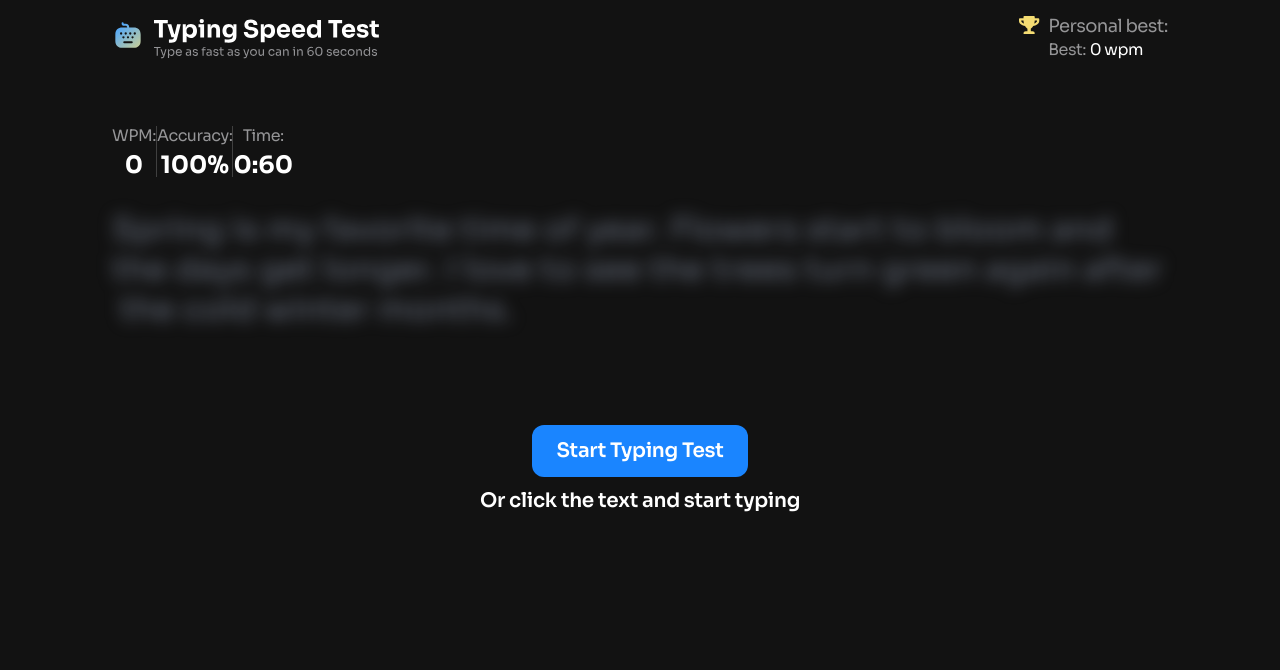
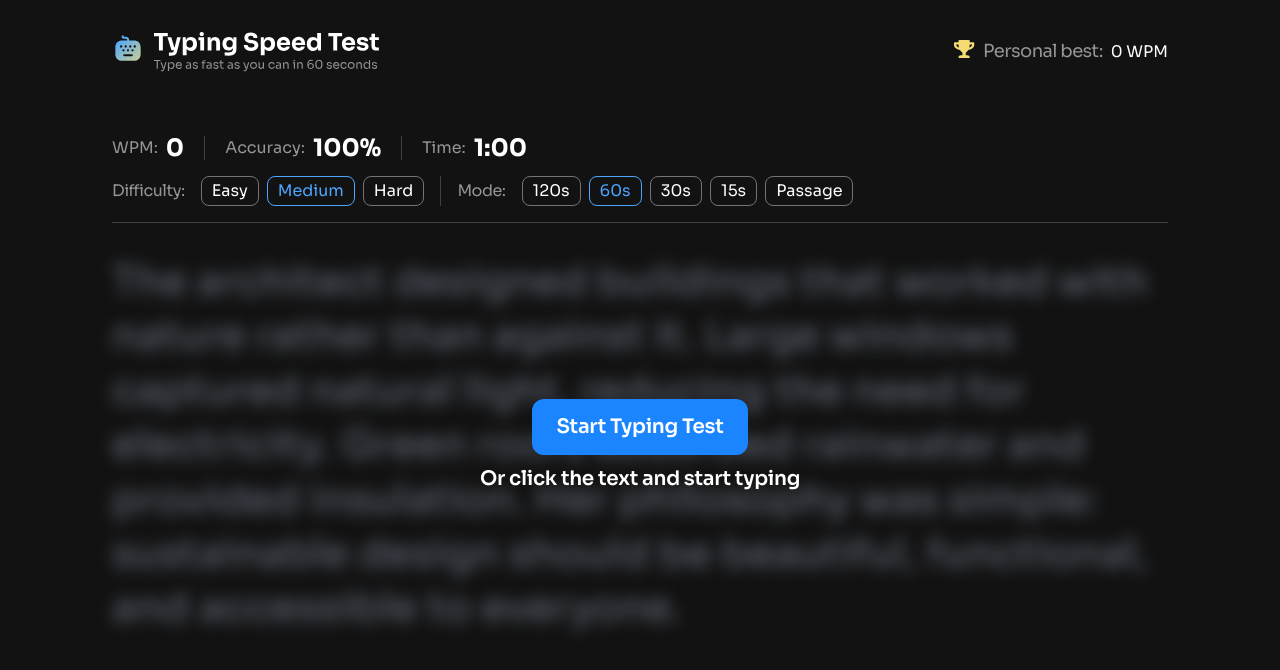
Before and after one commit to Dev-simeon-tech/Typing-speed-test, a React (Vite) app: page / in a window 1280 px wide. Shown: the top 670 px of the page. Built offline with nearby package versions, Linux system fonts and the light colour scheme.

Commit message:
feat(ui): implemented hover and focus states, ui responsiveness and test pause functionality

```diff
--- a/src/components/typingTestContainer.tsx
+++ b/src/components/typingTestContainer.tsx
@@ -1,5 +1,6 @@
 import { useState, useEffect, useEffectEvent } from "react";
 import { useTypingSpeedContext } from "../hooks/useTypingSpeedContext";
+import useDuration from "../hooks/useDuration";
 
 import TypingText from "../features/typingText";
 import StatsAndSettingsBar from "../features/statsAndSettingsBar";
@@ -16,16 +17,14 @@ const TypingSpeedTestContainer = () => {
     setWpm,
     mode,
     difficulty,
+    setIsPaused,
+    started,
   } = useTypingSpeedContext();
   const [totalKeystrokes, setTotalKeystrokes] = useState(0);
   const [errorKeystrokes, setErrorKeystrokes] = useState(0);
   const [totalTime, setTotalTime] = useState(0);
+  const { duration } = useDuration();
 
-  let duration = 0;
-  switch (mode) {
-    case "timed (60s)":
-      duration = 60;
-  }
   const reset = () => {
     setErrorKeystrokes(0);
     setTotalKeystrokes(0);
@@ -52,10 +51,26 @@ const TypingSpeedTestContainer = () => {
     onTestEnd(ended);
   }, [ended]);
 
+  useEffect(() => {
+    const timerPause = () => {
+      if (!ended && started) {
+        setIsPaused(true);
+      }
+    };
+
+    document.addEventListener("visibilitychange", timerPause);
+    window.addEventListener("blur", timerPause);
+
+    return () => {
+      document.removeEventListener("visibilitychange", timerPause);
+      window.removeEventListener("blur", timerPause);
+    };
+  }, [setIsPaused, ended, started]);
+
   return (
     <>
       {!ended ? (
-        <div className='mt-8 md:mt-10 lg:mt-16'>
+        <div className='typing-test-cont mt-8 md:mt-10 lg:mt-16'>
           <StatsAndSettingsBar
             totalKeystrokes={totalKeystrokes}
             errorKeystrokes={errorKeystrokes}
--- a/src/components/ui/button.tsx
+++ b/src/components/ui/button.tsx
@@ -2,7 +2,7 @@ import { forwardRef } from "react";
 import type { ButtonHTMLAttributes } from "react";
 import { twMerge } from "tailwind-merge";
 
-type ButtonVariant = "primary" | "secondary" | "neutral";
+type ButtonVariant = "primary" | "secondary" | "neutral" | "select";
 type ButtonSize = "sm" | "md" | "lg";
 
 interface ButtonProps extends ButtonHTMLAttributes<HTMLButtonElement> {
@@ -12,12 +12,16 @@ interface ButtonProps extends ButtonHTMLAttributes<HTMLButtonElement> {
 }
 
 const baseStyles =
-  "inline-flex items-center cursor-pointer justify-center leading-none rounded-xl font-medium focus:ring-blue-600 transition-colors focus:outline-none focus:ring-2 focus:ring-offset-2 disabled:opacity-50 disabled:pointer-events-none";
+  "inline-flex items-center cursor-pointer justify-center leading-none rounded-xl font-medium transition-colors outline-blue-400 focus-visible:outline-2 outline-offset-2 disabled:opacity-50 disabled:pointer-events-none";
 
 const variantStyles: Record<ButtonVariant, string> = {
-  primary: "bg-blue-600 hover:bg-blue-400 py-4 px-6 ",
-  secondary: "bg-neutral-0 text-neutral-900 hover:bg-neutral-0/90 py-2.5 px-4 ",
-  neutral: "bg-neutral-800 hover:bg-neutral-500 px-4 py-3 focus:ring-neutral-0",
+  primary: "bg-blue-600 hover:bg-blue-400 py-4 px-6 text-preset-3-semibold",
+  secondary:
+    "bg-neutral-0 text-neutral-900 hover:bg-neutral-0/90 py-2.5 px-4 text-preset-3-semibold hover:text-neutral-900/90",
+  neutral:
+    "bg-neutral-800 hover:bg-neutral-500 px-4 py-3 outline-neutral-0 text-preset-3-semibold",
+  select:
+    "bg-transparent border border-neutral-500 py-1.5 px-2.5 rounded-lg hover:border-blue-400 hover:text-blue-400",
 };
 
 export const Button = forwardRef<HTMLButtonElement, ButtonProps>(
--- a/src/components/ui/header.tsx
+++ b/src/components/ui/header.tsx
@@ -22,19 +22,21 @@ const Header = () => {
   }, [ended]);
 
   return (
-    <header className='flex justify-between items-center pt-4'>
+    <header className='flex justify-between items-center pt-4 md:pt-8'>
       <div>
-        <LogoLarge className='lg:block hidden' />
-        <LogoSmall className='lg:hidden z-10' />
+        <LogoLarge className='md:block hidden' />
+        <LogoSmall className='md:hidden z-10' />
       </div>
 
       <div className='flex gap-2'>
         <TrophyIcon />
-        <p className='text-neutral-400'>
-          <span className='md:block hidden text-preset-4 '>Personal best:</span>{" "}
-          <span className='text-preset-3-mobile'>Best:</span>{" "}
+        <p className='text-neutral-400 flex items-center gap-2'>
+          <span className='md:block hidden text-preset-4 '>
+            Personal best:{" "}
+          </span>{" "}
+          <span className='text-preset-3-mobile md:hidden'>Best:</span>{" "}
           <span className='text-neutral-0 md:text-preset-4 text-preset-3-mobile'>
-            {personalBest} wpm
+            {personalBest} WPM
           </span>
         </p>
       </div>
--- a/src/context/typingSpeed.tsx
+++ b/src/context/typingSpeed.tsx
@@ -1,7 +1,12 @@
 import { createContext, useState } from "react";
 
 export type DifficultyType = "easy" | "medium" | "hard";
-export type ModeType = "timed (60s)" | "passage";
+export type ModeType =
+  | "timed (60s)"
+  | "passage"
+  | "timed (120s)"
+  | "timed (30s)"
+  | "timed (15s)";
 
 type TypingSpeedContextType = {
   wpm: number;
@@ -20,6 +25,8 @@ type TypingSpeedContextType = {
   setStarted: React.Dispatch<React.SetStateAction<boolean>>;
   ended: boolean;
   setEnded: React.Dispatch<React.SetStateAction<boolean>>;
+  isPaused: boolean;
+  setIsPaused: React.Dispatch<React.SetStateAction<boolean>>;
 };
 
 export const TypingSpeedContext = createContext({} as TypingSpeedContextType);
@@ -31,12 +38,13 @@ export const TypingSpeedContextProvider = ({
 }) => {
   const [wpm, setWpm] = useState(0);
   const [accuracy, setAccuracy] = useState(100);
-  const [difficulty, setDifficulty] = useState<DifficultyType>("easy");
+  const [difficulty, setDifficulty] = useState<DifficultyType>("medium");
   const [mode, setMode] = useState<ModeType>("timed (60s)");
   const [correctChars, setCorrectChars] = useState(0);
   const [inCorrectChars, setInCorrectChars] = useState(0);
   const [started, setStarted] = useState(false);
   const [ended, setEnded] = useState(false);
+  const [isPaused, setIsPaused] = useState(false);
 
   const value = {
     wpm,
@@ -55,6 +63,8 @@ export const TypingSpeedContextProvider = ({
     setStarted,
     ended,
     setEnded,
+    isPaused,
+    setIsPaused,
   };
 
   return (
--- a/src/features/statsAndSettingsBar.tsx
+++ b/src/features/statsAndSettingsBar.tsx
@@ -1,6 +1,9 @@
 import { useEffect } from "react";
 import { useTypingTimer } from "../hooks/useTypingTimer";
 import { useTypingSpeedContext } from "../hooks/useTypingSpeedContext";
+import useDuration from "../hooks/useDuration";
+
+import { Button } from "../components/ui/button";
 import Dropdown from "../components/ui/dropdown";
 import type { ModeType } from "../context/typingSpeed";
 import type { DifficultyType } from "../context/typingSpeed";
@@ -9,8 +12,15 @@ import { calculateAccuracy } from "../utils/calculateAccuracy";
 import { calculateWPM } from "../utils/calculateWpm";
 import { formatTime } from "../utils/formatTime";
 import { getTimerColorScheme } from "../utils/getTimerColorScheme";
+import { getModeValue } from "../utils/getModeValue";
 
-const ModeArray: ModeType[] = ["timed (60s)", "passage"];
+const ModeArray: ModeType[] = [
+  "timed (120s)",
+  "timed (60s)",
+  "timed (30s)",
+  "timed (15s)",
+  "passage",
+];
 const difficultyArray: DifficultyType[] = ["easy", "medium", "hard"];
 
 type StatsAndSettingsBarType = {
@@ -24,16 +34,18 @@ const StatsAndSettingsBar = ({
   errorKeystrokes,
   setTotalTime,
 }: StatsAndSettingsBarType) => {
-  const { started, difficulty, setDifficulty, setMode, mode, setEnded } =
-    useTypingSpeedContext();
+  const {
+    started,
+    difficulty,
+    setDifficulty,
+    setMode,
+    mode,
+    setEnded,
+    isPaused,
+  } = useTypingSpeedContext();
+  const { duration } = useDuration();
 
-  let duration = 0;
-  switch (mode) {
-    case "timed (60s)":
-      duration = 60;
-  }
-
-  const { time, start, reset } = useTypingTimer({
+  const { time, start, reset, pause } = useTypingTimer({
     mode: mode === "passage" ? "passage" : "timed",
     duration,
   });
@@ -45,8 +57,12 @@ const StatsAndSettingsBar = ({
     } else {
       reset();
     }
-  }, [started, start, reset]);
+    if (isPaused) {
+      pause();
+    }
+  }, [started, start, reset, isPaused, pause]);
 
+  // handles typing test ending
   useEffect(() => {
     if (started && mode !== "passage" && time === 0) {
       setEnded(true);
@@ -61,11 +77,10 @@ const StatsAndSettingsBar = ({
   const elapsedTime = mode === "passage" ? time : duration - time;
   const liveWpm = calculateWPM(totalKeystrokes, elapsedTime);
   const liveAccuracy = calculateAccuracy(totalKeystrokes, errorKeystrokes);
-  const timedTime = time < 10 ? "0" + time : time;
 
   return (
-    <div className='flex flex-col lg:flex-row gap-4 '>
-      <div className='text-preset-3-mobile flex justify-between  *:flex *:flex-col *:gap-2 *:items-center *:grow   divide-x divide-neutral-700 md:text-preset-3 text-neutral-400'>
+    <div className='flex flex-col lg:flex-wrap lg:justify-between lg:flex-row pb-4 gap-4 border-b border-neutral-700 '>
+      <div className='text-preset-3-mobile flex justify-between *:grow *:flex *:flex-col md:*:grow-0  md:*:flex-row *:gap-2 *:items-center  md:justify-start md:space-x-5 md:[&_p:nth-child(-n+2)]:pr-5   divide-x divide-neutral-700 md:text-preset-3 text-neutral-400'>
         <p>
           WPM: <span className='text-neutral-0 text-preset-2'>{liveWpm}</span>
         </p>
@@ -92,12 +107,46 @@ const StatsAndSettingsBar = ({
                 : getTimerColorScheme(time, duration)
             }`}
           >
-            {mode === "passage" ? formatTime(time) : `0:${timedTime}`}
+            {formatTime(time)}
           </span>
         </p>
       </div>
 
-      {/* <div></div>  */}
+      <div className='md:flex divide-x  divide-neutral-700 hidden'>
+        <div className='flex gap-2 items-center pr-4'>
+          <p className='text-preset-5 mr-2 text-neutral-400'>Difficulty:</p>
+          {difficultyArray.map((currentDifficulty, index) => (
+            <Button
+              onClick={() => setDifficulty(currentDifficulty)}
+              className={`capitalize ${
+                difficulty === currentDifficulty
+                  ? "border-blue-400 text-blue-400"
+                  : ""
+              }`}
+              key={index}
+              variant='select'
+            >
+              {currentDifficulty}
+            </Button>
+          ))}
+        </div>
+        <div className='flex gap-2 items-center pl-4'>
+          <p className='text-preset-5 mr-2 text-neutral-400'>Mode:</p>
+          {ModeArray.map((currentMode, index) => (
+            <Button
+              onClick={() => setMode(currentMode)}
+              className={` capitalize ${
+                mode === currentMode ? "border-blue-400 text-blue-400" : ""
+              }`}
+              key={index}
+              variant='select'
+            >
+              {getModeValue(currentMode)}
+            </Button>
+          ))}
+        </div>
+      </div>
+
       <div className='flex gap-2.5 md:hidden justify-between'>
         <Dropdown
           itemsArr={difficultyArray}
--- a/src/features/typingText.tsx
+++ b/src/features/typingText.tsx
@@ -1,5 +1,6 @@
 import { useState, useEffect, useRef } from "react";
 import { Button } from "../components/ui/button";
+import useTexts from "../hooks/useTexts";
 
 import { useTypingSpeedContext } from "../hooks/useTypingSpeedContext";
 import { getCharStatus } from "../utils/getCharStatus";
@@ -7,11 +8,6 @@ import { getRandomText } from "../utils/getRandomtext";
 import { splitIntoWords } from "../utils/splitIntoWords";
 
 import RestartIcon from "@/assets/images/icon-restart.svg?react";
-type Texts = {
-  easy: { id: number; text: string }[];
-  medium: { id: number; text: string }[];
-  hard: { id: number; text: string }[];
-};
 
 type TypingTextType = {
   setTotalKeystrokes: React.Dispatch<React.SetStateAction<number>>;
@@ -22,28 +18,33 @@ const TypingText = ({
   setTotalKeystrokes,
   setErrorKeystrokes,
 }: TypingTextType) => {
-  const { difficulty, started, setStarted, setEnded, mode } =
-    useTypingSpeedContext();
+  const {
+    difficulty,
+    started,
+    setStarted,
+    setEnded,
+    mode,
+    isPaused,
+    setIsPaused,
+  } = useTypingSpeedContext();
+  const { texts } = useTexts();
+
   const [input, setInput] = useState("");
   const [isOpen, setIsOpen] = useState(false);
-  const [texts, setTexts] = useState({} as Texts);
+  const [isFocused, setIsFocused] = useState(false);
+  const inputRef = useRef<HTMLInputElement>(null);
+  const typingContainerRef = useRef<HTMLDivElement>(null);
   const [currentText, setCurrentText] = useState(() =>
     getRandomText(texts, difficulty)
   );
-  const inputRef = useRef<HTMLInputElement>(null);
 
   useEffect(() => {
-    inputRef.current?.focus();
-  });
-  useEffect(() => {
-    const fetchTexts = async () => {
-      const response = await fetch("../../data.json");
-      const data = await response.json();
-      setTexts(data);
-    };
-    fetchTexts();
-  }, []);
+    if (isPaused) {
+      setIsOpen(false);
+    }
+  }, [isPaused]);
 
+  // reset test on state changes
   useEffect(() => {
     setInput("");
     setStarted(false);
@@ -53,8 +54,6 @@ const TypingText = ({
   useEffect(() => {
     setCurrentText(() => getRandomText(texts, difficulty));
   }, [texts, difficulty, mode]);
-
-  // const memoizedCurrentText = useMemo(() => currentText, [currentText]);
 
   const onChangeHandler = (e: React.ChangeEvent<HTMLInputElement>) => {
     if (!started) {
@@ -89,6 +88,7 @@ const TypingText = ({
   const onClickHandler = () => {
     inputRef.current?.focus();
     setIsOpen(true);
+    setIsPaused(false);
   };
 
   const restartTestHandler = () => {
@@ -101,7 +101,7 @@ const TypingText = ({
 
   if (!texts)
     return (
-      <div className='min-h-1/2 flex justify-between items-center'>
+      <div className='min-h-1/2 text-preset-1 flex justify-between items-center'>
         Loading...
       </div>
     );
@@ -109,11 +109,11 @@ const TypingText = ({
   let charIndex = 0;
 
   return (
-    <div className='relative mt-8'>
+    <div ref={typingContainerRef} className='relative mt-8'>
       {!isOpen && (
         <div
           onClick={onClickHandler}
-          className='absolute flex gap-3 flex-col justify-center items-center text-preset-3-semibold  w-full z-10 h-[65vh] top-0 '
+          className='absolute flex text-center gap-3 flex-col justify-center items-center text-preset-3-semibold md:h-full w-full z-10 h-[65vh] top-0 '
         >
           <Button onClick={onClickHandler}>Start Typing Test</Button>
           <p>Or click the text and start typing</p>
@@ -122,13 +122,15 @@ const TypingText = ({
       <input
         autoFocus
         className='absolute opacity-0 pointer-events-none'
+        onFocus={() => setIsFocused(true)}
+        onBlur={() => setIsFocused(false)}
         ref={inputRef}
         value={input}
         onChange={onChangeHandler}
       />
       <div
         onClick={onClickHandler}
-        className={`relative mb-8 md:mb-10 lg:mb-16 md:text-preset-1-regular text-preset-1-regular-mobile select-none ${
+        className={`relative mb-8 md:mb-10 lg:mb-16 text-preset-1-regular select-none ${
           !isOpen && "blur-sm"
         }`}
       >
@@ -142,7 +144,7 @@ const TypingText = ({
                 charIndex++;
                 return (
                   <span key={index} className='relative'>
-                    {isOpen && (
+                    {isOpen && isFocused && (
                       <>
                         {cursorIndex + 1 === charIndex && (
                           <span className='absolute left-0 rounded-xs top-0 w-full h-full py-1  bg-neutral-400/30 animate-blink' />
--- /dev/null
+++ b/src/hooks/useDuration.tsx
@@ -0,0 +1,23 @@
+import { useTypingSpeedContext } from "./useTypingSpeedContext";
+
+const useDuration = () => {
+  const { mode } = useTypingSpeedContext();
+  let duration = 0;
+  switch (mode) {
+    case "timed (60s)":
+      duration = 60;
+      break;
+    case "timed (120s)":
+      duration = 120;
+      break;
+    case "timed (30s)":
+      duration = 30;
+      break;
+    case "timed (15s)":
+      duration = 15;
+      break;
+  }
+  return { duration };
+};
+
+export default useDuration;
--- /dev/null
+++ b/src/hooks/useTexts.tsx
@@ -0,0 +1,23 @@
+import { useEffect, useState } from "react";
+
+export type Texts = {
+  easy: { id: number; text: string }[];
+  medium: { id: number; text: string }[];
+  hard: { id: number; text: string }[];
+};
+const useTexts = () => {
+  const [texts, setTexts] = useState({} as Texts);
+
+  useEffect(() => {
+    const fetchTexts = async () => {
+      const response = await fetch("../../data.json");
+      const data = await response.json();
+      setTexts(data);
+    };
+    fetchTexts();
+  }, []);
+
+  return { texts };
+};
+
+export default useTexts;
--- a/src/index.css
+++ b/src/index.css
@@ -49,9 +49,6 @@
     animation: blink 1s step-start infinite;
   }
 
-  /* ================================
-     Text Preset 1 — Bold (Desktop)
-  ================================= */
   .text-preset-1 {
     font-family: var(--font-sora-bold);
     font-size: 2.5rem;
@@ -59,21 +56,19 @@
     letter-spacing: 0.4px;
     font-weight: 700;
   }
-
-  /* ================================
-     Text Preset 1 — Bold (Mobile)
-  ================================= */
-  .text-preset-1-mobile {
+  @media (max-width: 39rem) {
+    /* ======================================
+              Text Preset-1-mobile
+  ======================================= */
+    .text-preset-1 {
       font-family: var(--font-sora-bold);
       font-size: 1.5rem;
       line-height: 120%;
       letter-spacing: 0.32px;
       font-weight: 700;
     }
+  }
 
-  /* ================================
-     Text Preset 1 — Regular (Desktop)
-  ================================= */
   .text-preset-1-regular {
     font-family: var(--font-sora-regular);
     font-size: 2.5rem;
@@ -81,20 +76,19 @@
     letter-spacing: 0.4px;
     font-weight: 400;
   }
-
+  @media (max-width: 39rem) {
     /* ======================================
-     Text Preset 1 — Regular (Mobile)
+              Text Preset-1-regular-mobile
   ======================================= */
-  .text-preset-1-regular-mobile {
+    .text-preset-1-regular {
       font-family: var(--font-sora-regular);
       font-size: 2rem;
       line-height: 100%;
       letter-spacing: 0.4px;
       font-weight: 400;
     }
-  /* ======================================
-              Text Preset 2 - 6
-  ======================================= */
+  }
+
   .text-preset-2 {
     font-family: var(--font-sora-bold);
     font-size: 1.5rem;
@@ -108,12 +102,19 @@
     line-height: 100%;
     letter-spacing: 0px;
   }
-  .text-preset-3-mobile {
+
+  @media (max-width: 39rem) {
+    /* ======================================
+              Text Preset-3-mobile
+  ======================================= */
+    .text-preset-3 {
       font-family: var(--font-sora-regular);
       font-size: 1rem;
       line-height: 120%;
       letter-spacing: -0.48px;
     }
+  }
+
   .text-preset-3-semibold {
     font-family: var(--font-sora-semibold);
     font-size: 1.25rem;
--- /dev/null
+++ b/src/utils/getModeValue.ts
@@ -0,0 +1,20 @@
+export function getModeValue(mode: string) {
+  let duration;
+  switch (mode) {
+    case "timed (60s)":
+      duration = "60s";
+      break;
+    case "timed (120s)":
+      duration = "120s";
+      break;
+    case "timed (30s)":
+      duration = "30s";
+      break;
+    case "timed (15s)":
+      duration = "15s";
+      break;
+    default:
+      duration = "passage";
+  }
+  return duration;
+}
```
Also changed, not shown: src/features/typingSpeedResults.tsx (+19 -23 lines). Lines whose indentation alone changed are shown as unchanged.
